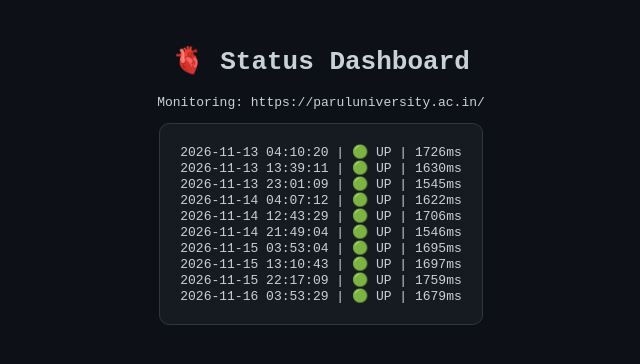
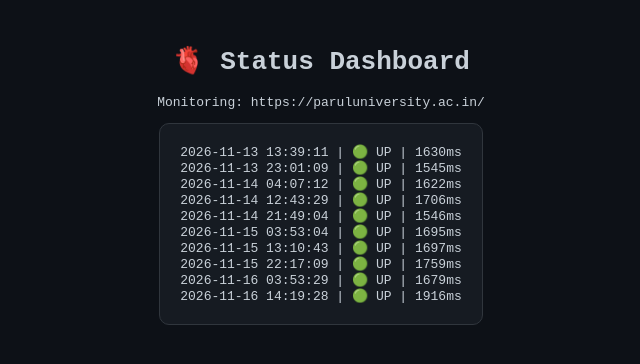
Before and after one commit to maiipiyushhoon/serverless-heartbeat, a plain HTML site: page index.html in a window 1280 px wide. Shown: the full height of the page, 319-959 px from the left. Drawn offline with Linux system fonts and the light colour scheme.

Commit message:
🤖 Auto-Update: Log and HTML Dashboard

```diff
--- a/index.html
+++ b/index.html
@@ -1,5 +1,4 @@
-<!DOCTYPE html><html><head><title>Status</title><style>body{background:#0d1117;color:#c9d1d9;font-family:monospace;padding:20px;text-align:center;}.box{background:#161b22;padding:20px;border-radius:10px;border:1px solid #30363d;display:inline-block;text-align:left;}</style></head><body><h1>🫀 Status Dashboard</h1><p>Monitoring: https://paruluniversity.ac.in/</p><div class="box">2026-11-13 04:10:20 | 🟢 UP | 1726ms
-<br>2026-11-13 13:39:11 | 🟢 UP | 1630ms
+<!DOCTYPE html><html><head><title>Status</title><style>body{background:#0d1117;color:#c9d1d9;font-family:monospace;padding:20px;text-align:center;}.box{background:#161b22;padding:20px;border-radius:10px;border:1px solid #30363d;display:inline-block;text-align:left;}</style></head><body><h1>🫀 Status Dashboard</h1><p>Monitoring: https://paruluniversity.ac.in/</p><div class="box">2026-11-13 13:39:11 | 🟢 UP | 1630ms
 <br>2026-11-13 23:01:09 | 🟢 UP | 1545ms
 <br>2026-11-14 04:07:12 | 🟢 UP | 1622ms
 <br>2026-11-14 12:43:29 | 🟢 UP | 1706ms
@@ -8,4 +7,5 @@
 <br>2026-11-15 13:10:43 | 🟢 UP | 1697ms
 <br>2026-11-15 22:17:09 | 🟢 UP | 1759ms
 <br>2026-11-16 03:53:29 | 🟢 UP | 1679ms
+<br>2026-11-16 14:19:28 | 🟢 UP | 1916ms
 </div></body></html>
```
Also changed, not shown: status_log.txt.
